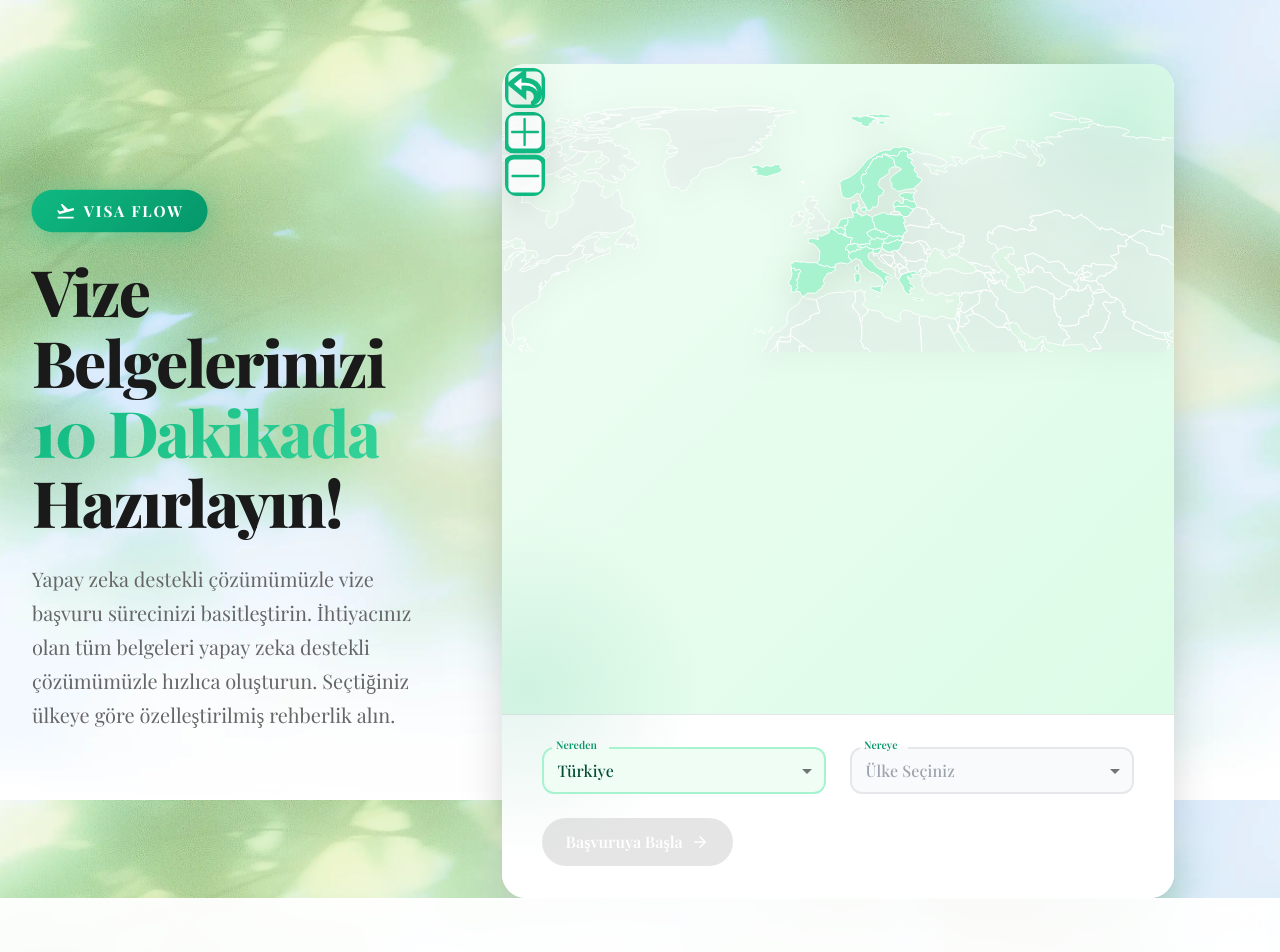
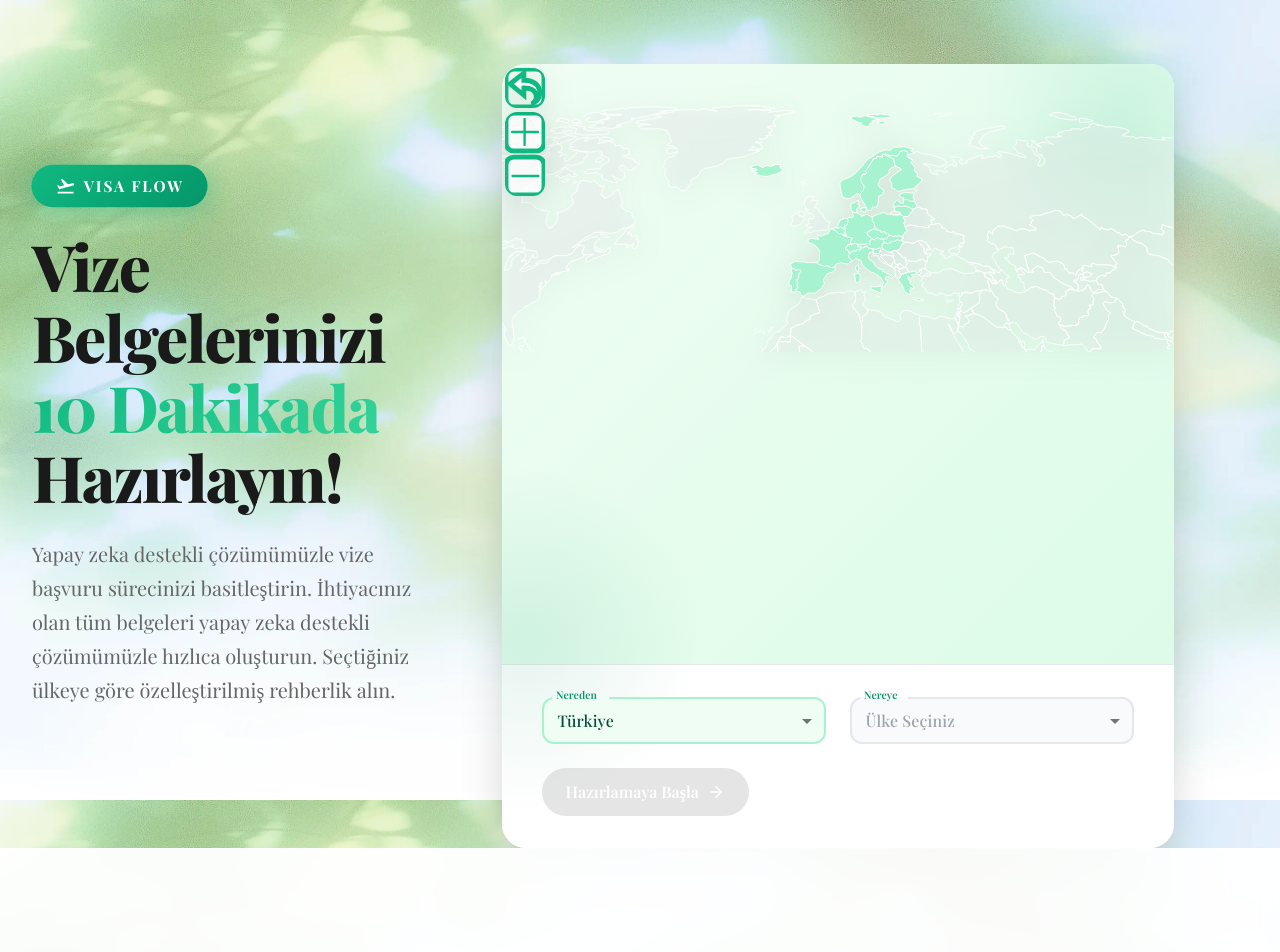
Before and after one commit to Metafor-Visa-Automation/llama-hackathon, a React (Vite) app in the folder frontend/: page / in a window 1280 px wide. Shown: the top 952 px of the page. Built offline with nearby package versions, Linux system fonts and the light colour scheme.

Commit message:
Update Interactive World Map component with height adjustment and button text change
- Changed the fixed height of the map area from 650px to 600px for better layout consistency.
- Updated button text from 'Başvuruya Başla' to 'Hazırlamaya Başla' for improved clarity.

```diff
--- a/frontend/src/components/InteractiveWorldMap.jsx
+++ b/frontend/src/components/InteractiveWorldMap.jsx
@@ -345,7 +345,7 @@ const InteractiveWorldMap = ({ onStartApplication }) => {
           padding: 0,
           background: 'linear-gradient(135deg, #F0FDF4 0%, #DCFCE7 100%)',
           position: 'relative',
-          height: '650px' // Set a fixed height for the map area
+          height: '600px' // Set a fixed height for the map area
         }}>
           {/* Decorative Elements */}
           <div style={{
@@ -562,7 +562,7 @@ const InteractiveWorldMap = ({ onStartApplication }) => {
               fontFamily: '"Playfair Display", serif'
             }}
           >
-            Başvuruya Başla
+            Hazırlamaya Başla
             <ArrowRight size={18} />
           </button>
         </div>
```
Also changed, not shown: 1 other file (tests, documents, lock files or other folders).
